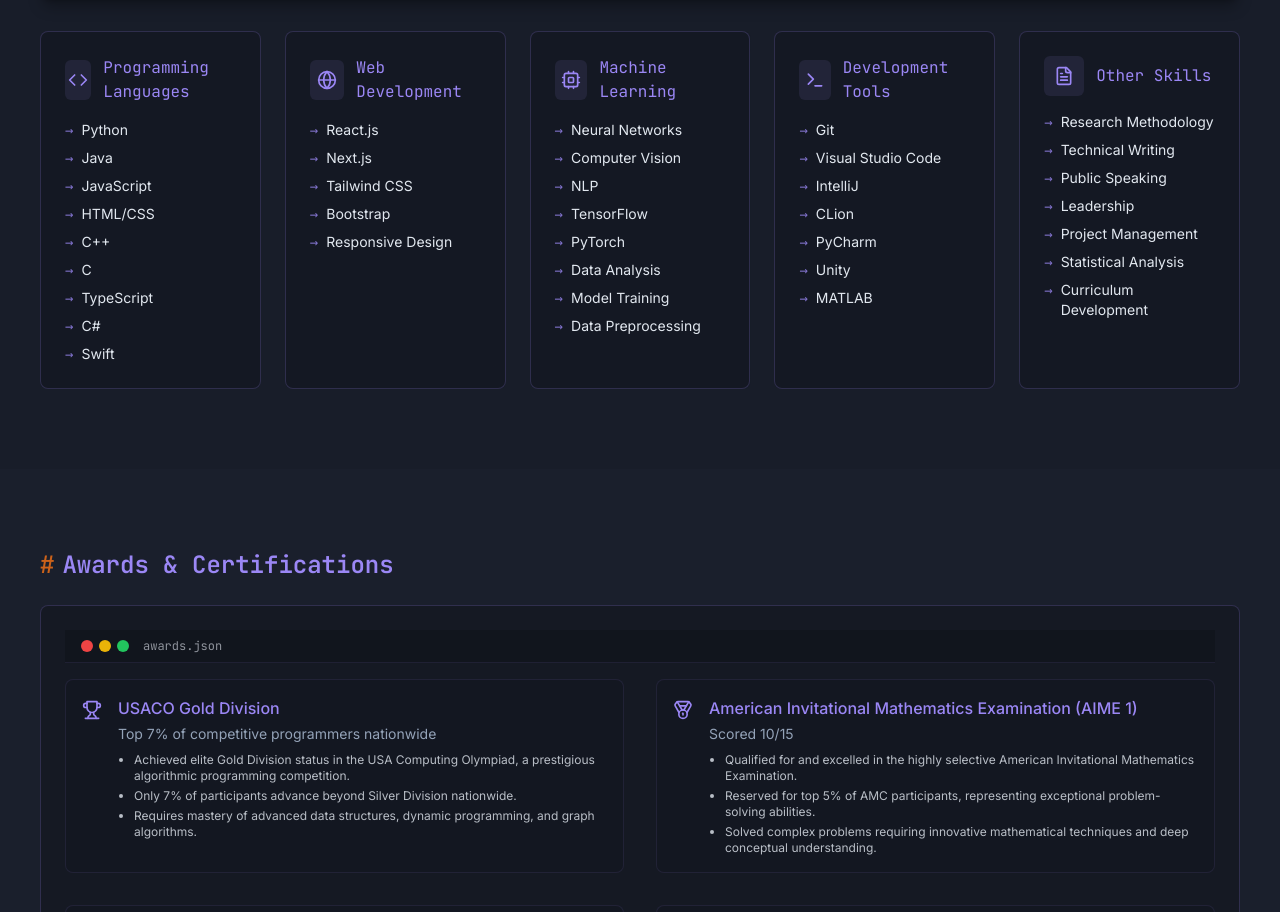
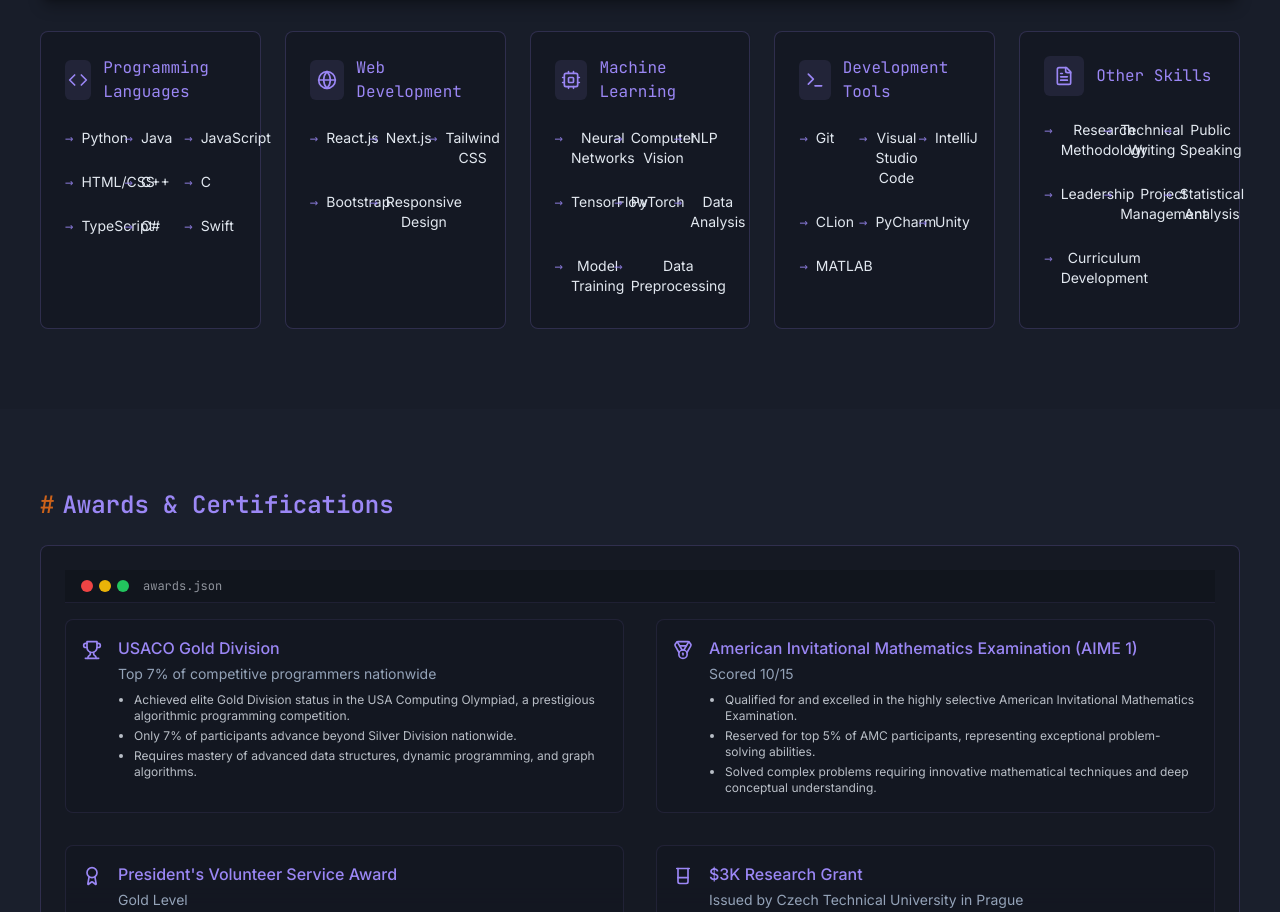
Before and after one commit to draj222/hidheeraj, a React (Vite) app: page / in a window 1280 px wide. Shown: the part 4634-5546 px from the top of the page. Built offline with nearby package versions, Linux system fonts and the light colour scheme.

Commit message:
Adjust skills layout
Modified the skills component to display 3 skills per row for each category.

```diff
--- a/src/components/Skills.tsx
+++ b/src/components/Skills.tsx
@@ -72,13 +72,13 @@ const Skills = () => {
                 <h3 className="text-terminal-highlight font-mono">{category.title}</h3>
               </div>
 
-              <ul className="space-y-2">
+              <div className="grid grid-cols-3 gap-2">
                 {category.skills.map((skill, i) => (
-                  <li key={i} className="terminal-list-item">
+                  <div key={i} className="terminal-list-item text-center text-sm">
                     {skill}
-                  </li>
+                  </div>
                 ))}
-              </ul>
+              </div>
             </div>
           ))}
         </div>
```
